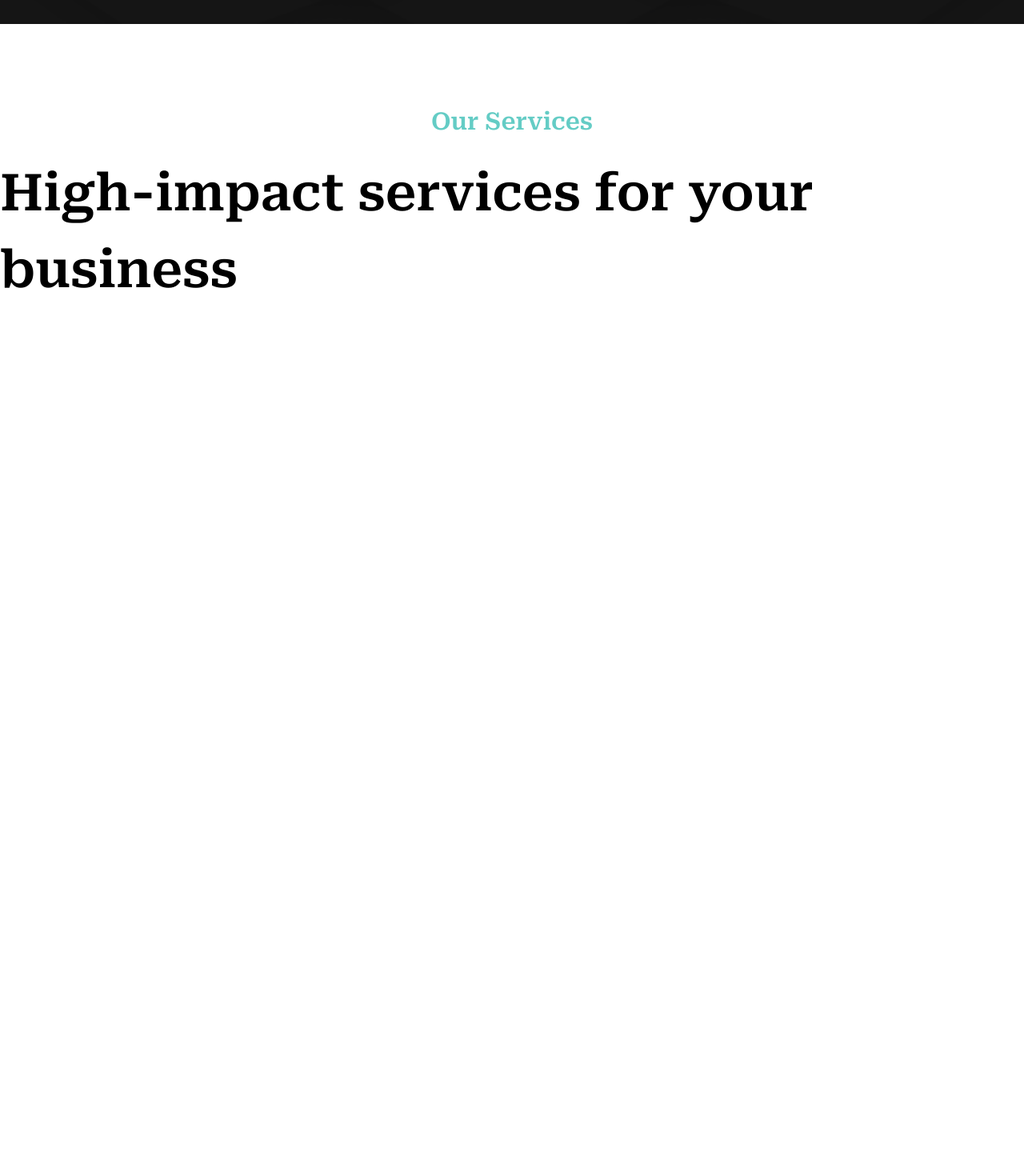
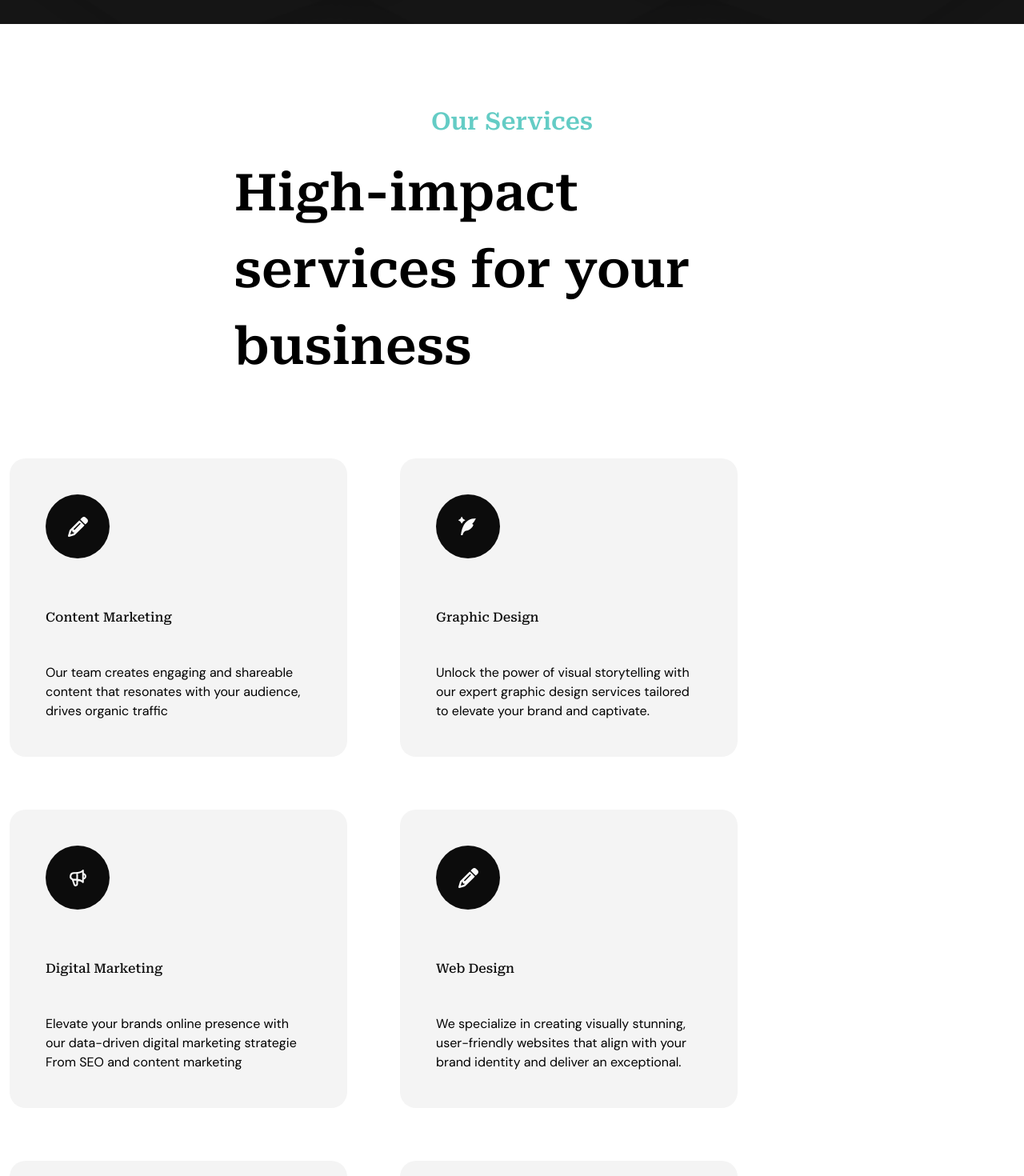
Before and after one commit to mahirTheCoder/canvix-react-projects-one, a React app: page / in a window 1280 px wide. Shown: the part 1140-2610 px from the top of the page at 80% size. Before the commit the page ends 1526 px from the top, so only its background shows below. Built offline with nearby package versions, Linux system fonts and the light colour scheme; the HTML template or start-up script is replaced by a standard one.

Commit message:
service donme

```diff
--- a/src/Components/CommonHead.jsx
+++ b/src/Components/CommonHead.jsx
@@ -3,8 +3,10 @@ import React from "react";
 const CommonHead = ({service1 , service2}) => {
   return (
     <>
+    <div className="container px-3">
       <h3 className="text-3xl font-semibold font-roboto text-Brand justify-center flex mb-6">{service1}</h3>
-      <h2 className="text-[64px] font-semibold font-roboto flex justify-center items-center">{service2}</h2>
+      <h2 className="text-[64px] font-semibold font-roboto w-[695px] m-auto items-center  ">{service2}</h2>
+    </div>
     </>
   );
 };
--- a/src/Components/Service.jsx
+++ b/src/Components/Service.jsx
@@ -1,12 +1,27 @@
 import React from 'react'
 import CommonHead from './CommonHead'
+import SingleserviceContent from './SingleserviceContent'
+import { FaPencil } from "react-icons/fa6";
+import { RiQuillPenAiFill } from "react-icons/ri";
+import { HiOutlineSpeakerphone } from "react-icons/hi";
+
 
 const Service = () => {
   return (
     <>
-    <div className="container mt-26">
+    <div className="container mt-26 px-3 +">
       <CommonHead service1={'Our Services' } service2={'High-impact services for your business'} />
+
+      <div className='flex flex-wrap items-center gap:5 lg:gap-[66px] mt-[91px] pb-[9] '>
+        <SingleserviceContent icon={<FaPencil className='group-hover:text-secondary'/>}   marketting={'Content Marketing'} content={'Our team creates engaging and shareable content that resonates with your audience, drives organic traffic'} />
+        <SingleserviceContent icon={< RiQuillPenAiFill  className='group-hover:text-secondary'/>}   marketting={'Graphic Design '} content={'Unlock the power of visual storytelling with our expert graphic design services tailored to elevate your brand and captivate.'} />
+        <SingleserviceContent icon={<HiOutlineSpeakerphone className='group-hover:text-secondary'/>}   marketting={'Digital Marketing '} content={'Elevate your brands online presence with our data-driven digital marketing strategie From SEO and content marketing'} />
+        <SingleserviceContent icon={<FaPencil className='group-hover:text-secondary'/>}   marketting={'Web Design'} content={'We specialize in creating visually stunning, user-friendly websites that align with your brand identity and deliver an exceptional.'} />
+        <SingleserviceContent icon={<FaPencil className='group-hover:text-secondary'/>}   marketting={'IT Consulting'} content={'IT consulting, or information technology consulting, refers to the practice of providing advisory and implementation services'} />
+        <SingleserviceContent icon={<FaPencil className='group-hover:text-secondary'/>}   marketting={'Brand Identity '} content={'It involves creating a unique and recognizable identity that sets the brand apart from competitors and resonates with the target audience.'} />
+      </div>
     </div>
+
     </>
   )
 }
--- /dev/null
+++ b/src/Components/SingleserviceContent.jsx
@@ -0,0 +1,19 @@
+import React from "react";
+import { FaPencil } from "react-icons/fa6";
+import { RiQuillPenAiFill } from "react-icons/ri";
+
+
+const SingleserviceContent = ({ icon , marketting, content }) => {
+  return (
+    <>
+      <div className="w-[422px]   bg-[#F4F4F4] rounded-[20px]  hover:bg-secondary group duration-700 ">
+        <button className="w-20 h-20 bg-secondary rounded-[50px] text-primary text-[25px] justify-center items-center flex mb-[62px] group-hover:bg-white m-[45px] ">{icon} </button>
+        <h3 className="text-7 font-medium font-roboto text-secondary  group-hover:text-primary m-[45px]">{marketting} </h3>
+        <p className="text-4.5 font-normal font-dm tracking-[3%]  group-hover:text-primary m-[45px]">{content}</p>
+
+      </div>
+    </>
+  );
+};
+
+export default SingleserviceContent;
--- a/src/Layouts/Layoutone.jsx
+++ b/src/Layouts/Layoutone.jsx
@@ -3,6 +3,7 @@ import Navbar from '../Components/Navbar'
 import { Outlet } from 'react-router'
 import Responsive from '../Components/Responsive'
 import Service from '../Components/Service'
+import SingleserviceContent from '../Components/SingleserviceContent'
 
 const Layoutone = () => {
 
```
